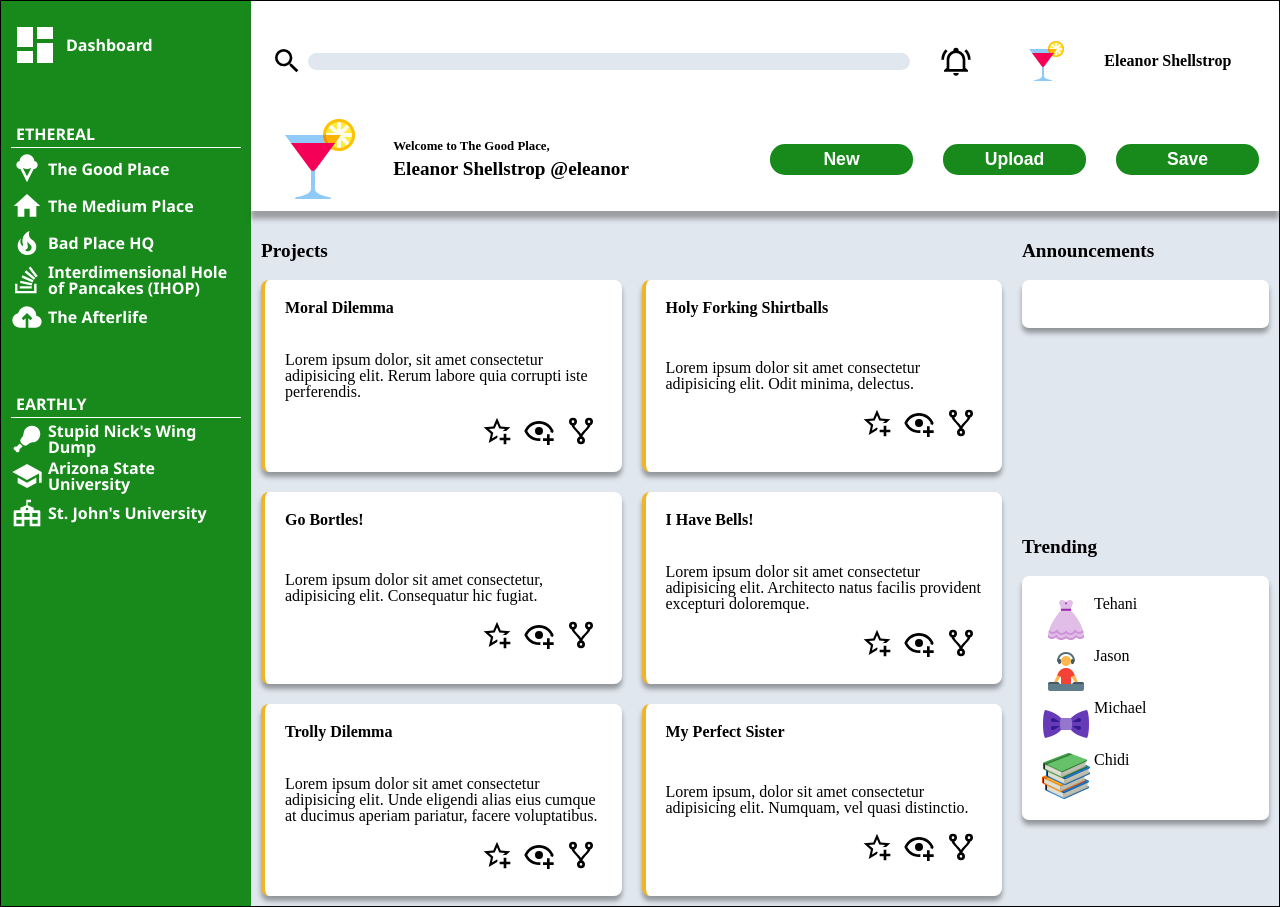
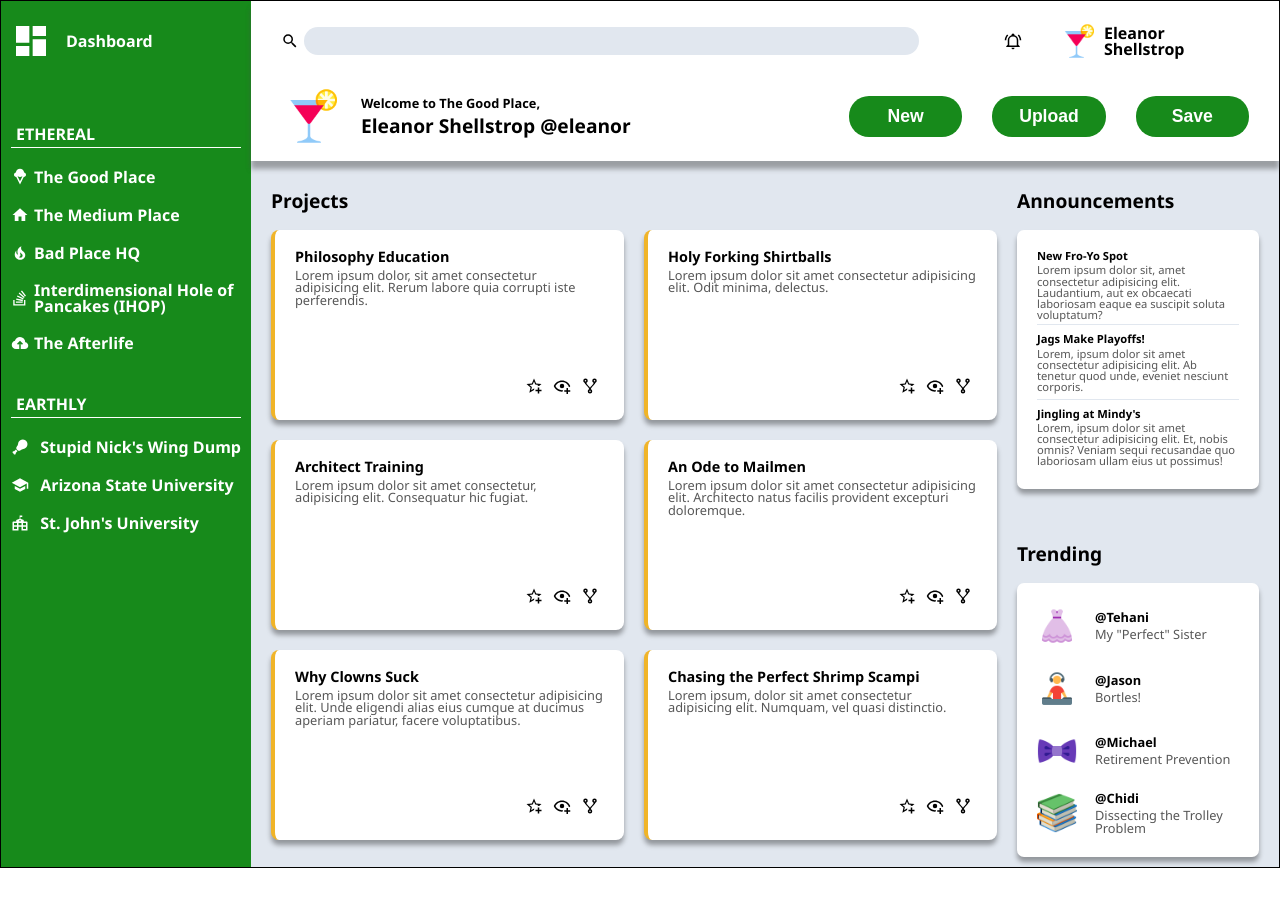
Before and after one commit to cbrad314/TOP-admin-dashboard, a plain HTML site: page index.html in a window 1280 px wide. After the commit the page ends 868 px from the top, so only its background shows below. Drawn offline with Linux system fonts and the light colour scheme.

Commit message:
Complete project

```diff
--- a/index.html
+++ b/index.html
@@ -82,7 +82,7 @@
                 <p class="title">Projects</p>
                 <div class="container">
                     <div class="card">
-                        <p class="title">Moral Dilemma</p>
+                        <p class="title">Philosophy Education</p>
                         <p>Lorem ipsum dolor, sit amet consectetur adipisicing elit. Rerum labore quia corrupti iste perferendis.</p>
                         <div class="card-actions">
                             <img class="icon" src="./images/svg/star-plus-outline.svg" alt="favorite" srcset="">
@@ -101,7 +101,7 @@
                         </div>
                     </div>
                     <div class="card">
-                        <p class="title">Go Bortles!</p>
+                        <p class="title">Architect Training</p>
                         <p>Lorem ipsum dolor sit amet consectetur, adipisicing elit. Consequatur hic fugiat.</p>
                         <div class="card-actions">
                             <img class="icon" src="./images/svg/star-plus-outline.svg" alt="favorite" srcset="">
@@ -110,7 +110,7 @@
                         </div>
                     </div>
                     <div class="card">
-                        <p class="title">I Have Bells!</p>
+                        <p class="title">An Ode to Mailmen</p>
                         <p>Lorem ipsum dolor sit amet consectetur adipisicing elit. Architecto natus facilis provident excepturi doloremque.</p>
                         <div class="card-actions">
                             <img class="icon" src="./images/svg/star-plus-outline.svg" alt="favorite" srcset="">
@@ -119,7 +119,7 @@
                         </div>
                     </div>
                     <div class="card">
-                        <p class="title">Trolly Dilemma</p>
+                        <p class="title">Why Clowns Suck</p>
                         <p>Lorem ipsum dolor sit amet consectetur adipisicing elit. Unde eligendi alias eius cumque at ducimus aperiam pariatur, facere voluptatibus.</p>
                         <div class="card-actions">
                             <img class="icon" src="./images/svg/star-plus-outline.svg" alt="favorite" srcset="">
@@ -128,7 +128,7 @@
                         </div>
                     </div>
                     <div class="card">
-                        <p class="title">My Perfect Sister</p>
+                        <p class="title">Chasing the Perfect Shrimp Scampi</p>
                         <p>Lorem ipsum, dolor sit amet consectetur adipisicing elit. Numquam, vel quasi distinctio.</p>
                         <div class="card-actions">
                             <img class="icon" src="./images/svg/star-plus-outline.svg" alt="favorite" srcset="">
@@ -141,16 +141,57 @@
             <div class="announcements">
                 <p class="title">Announcements</p>
                 <div class="container card">
+                    <div>
+                        <p class="title">New Fro-Yo Spot</p>
+                        <p>Lorem ipsum dolor sit, amet consectetur adipisicing elit. Laudantium, aut ex obcaecati laboriosam eaque ea suscipit soluta voluptatum?</p>
+                    </div>
+                    <div>
+                        <p class="title">Jags Make Playoffs!</p>
+                        <p>Lorem, ipsum dolor sit amet consectetur adipisicing elit. Ab tenetur quod unde, eveniet nesciunt corporis.</p>
+                    </div>
+                    <div>
+                        <p class="title">Jingling at Mindy's</p>
+                        <p>Lorem, ipsum dolor sit amet consectetur adipisicing elit. Et, nobis omnis? Veniam sequi recusandae quo laboriosam ullam eius ut possimus!</p>
+                    </div>
                 </div>
             </div>
 
             <div class="trending">
                 <p class="title">Trending</p>
                 <div class="container card">
-                    <img class="small" src="./images/icons8-wedding-dress-96.png" alt=""><p>Tehani</p>
-                    <img class="small" src="./images/icons8-dj-96.png" alt=""><p>Jason</p>
-                    <img class="small" src="./images/icons8-filled-bow-tie-96.png" alt=""><p>Michael</p>
-                    <img class="small" src="./images/icons8-books-emoji-96.png" alt=""><p>Chidi</p>
+                    <div>
+                        <img class="small" src="./images/icons8-wedding-dress-96.png" alt="">
+                        <div>
+                            <p class="title">@Tehani</p>
+                            <p>My "Perfect" Sister</p>
+                        </div>
+                    </div>
+                    <div>
+                        <img class="small" src="./images/icons8-dj-96.png" alt="">
+                        <div>
+                            <p class="title">@Jason</p>
+                            <p>Bortles!</p>
+                        </div>
+                    </div>
+                    <div>
+                        <img class="small" src="./images/icons8-filled-bow-tie-96.png" alt="">
+                        <div>
+                            <p class="title">@Michael</p>
+                            <p>Retirement Prevention</p>
+                        </div>
+                    </div>
+                    <div>
+                        <img class="small" src="./images/icons8-books-emoji-96.png" alt="">
+                        <div>
+                            <p class="title">@Chidi</p>
+                            <p>Dissecting the Trolley Problem</p>
+                        </div>
+                    </div>
+
+
+
+
+
                 </div>
 
             </div>
--- a/style.css
+++ b/style.css
@@ -2,6 +2,8 @@
     --primary: rgb(23 138 27);
     --secondary: rgb(225 231 239);
     --accent: rgb(240 180 40);
+    font-family:'Segoe UI', Tahoma, Geneva, Verdana, sans-serif;
+    color: rgb(87, 87, 87);
 }
 
 /* http://meyerweb.com/eric/tools/css/reset/
@@ -66,17 +68,27 @@ table {
     grid-column: 2 /-1;
     grid-row: 1;
     display: grid;
-    grid-template-rows: minmax(40px, 80px) minmax(40px, 80px);
+    grid-template-rows: minmax(40px, 60px) minmax(40px, 70px);
     box-shadow: 0px 8px 5px rgba(75, 75, 75, 0.466);
     gap: 10px;
     position: relative;
     z-index: 1;
-    padding: 20px;
+    padding: 10px 30px;
+    color: black;
+}
+.header>div{
+    display:grid;
+    gap: 30px;
 }
 .header>.top {
-    display:grid;
-    grid-template-columns: 2fr 1fr;
-    gap: 30px;
+    /* grid-template-columns: 2fr 1fr; */
+    grid-template-columns: minmax(300px,auto) minmax(200px, 300px);
+}
+.header>.bottom {
+
+    /* grid-template-columns: 400px minmax(300px, 400px); */
+    grid-template-columns: minmax(300px, 400px) minmax(200px, 400px);
+    justify-content: space-between;
 }
 .top>.search{
     display:grid;
@@ -86,30 +98,49 @@ table {
 }
 .search>input {
     background-color: var(--secondary);
-    border-radius: 10px;
+    border-radius: 16px;
     border-width: 0px;
+    min-height: 28px;
+}
 
-}
 .top>.account{
     display: grid;
     grid-template-columns: 1fr 1fr 2fr;
     gap:5px;
     align-items: center;
+    justify-items: right;
 }
-
 .icon {
-    height: 32px;
-    width: 32px;
+    height: 18px;
+    width: 18px;
 }
-
 .small {
-    height:48px;
-    width: 48px;
+    height:40px;
+    width: 40px;
 }
-.header>.bottom {
+.large {
+    height: 64px;
+    width: 64px;
+}
+.name {
+    font-weight: bolder;
+}
+.welcome {
     display:grid;
-    grid-template-columns: 1fr 1fr;
-    gap: 10px;
+    grid-template-columns: 1fr 4fr;
+    align-items: center;
+}
+.greeting {
+    display:grid;
+    grid-template-rows: 1fr 1fr;
+}
+.message {
+    font-size: .8rem;
+    font-weight: bolder;
+}
+.user {
+    font-weight: bolder;
+    font-size: 1.2rem;
 }
 .sidebar {
     grid-row: 1 / -1;
@@ -125,9 +156,9 @@ table {
 .main-content {
     background-color:var(--secondary);
     display: grid;
-    grid-template: repeat(2,minmax(200px, auto)) / 3fr 1fr;
+    grid-template: 1fr 1fr / 3fr 1fr;
     gap: 20px;
-    padding: 10px;
+    padding: 10px 20px;
 }
 .projects>.container{
     display: grid;
@@ -141,38 +172,21 @@ table {
     border-radius: 8px;
     box-shadow: 0px 5px 5px 0px rgba(0, 0, 0, 0.349);
     background-color: white;
-    /* min-height: 200px; */
+     min-height: 150px;
     display: grid;
-    grid-template-rows: 1fr auto 1fr;
+    grid-template-rows: auto 1fr auto;
     padding: 20px;
-    gap: 10px;
+    gap: 4px;
+}
+.projects .card .title {
+    font-size: .9rem;
 }
 
 .projects .card {
     border-left: 4px solid var(--accent);
+    font-size: .8rem;
 }
 
-.name {
-    font-weight: bolder;
-}
-.welcome {
-    display:grid;
-    grid-template-columns: 1fr 3fr;
-    align-items: center;
-}
-.greeting {
-    display:grid;
-    grid-template-rows: 1fr 1fr;
-}
-.message {
-    font-size: .8rem;
-    font-weight: bolder;
-}
-
-.user {
-    font-weight: bolder;
-    font-size: 1.2rem;
-}
 .actions {
     display:grid;
     grid-template-columns: repeat(3,1fr);
@@ -182,12 +196,14 @@ table {
 }
 button {
     background-color: var(--primary);
-    border-radius: 15px;
+    border-radius: 20px;
     color: white;
     font-weight: bold;
     font-size: 1.1rem;
-    padding: 5px 10px;
+    padding: 10px;
     border-width: 0px;
+
+
 
 }
 .sidebar p {
@@ -199,7 +215,7 @@ button {
     display:grid;
     grid-template-columns: 1fr auto;
     align-items: center;
-    gap: 5px;
+    gap: 20px 5px;
 }
 .sidebar>div:first-child{
     display:grid;
@@ -212,42 +228,71 @@ button {
 }
 .trending>.container {
     display: grid;
+    grid-template-rows: repeat(4,1fr);
+    gap:16px 0px;
+    background-color: white;
+    box-shadow: 0px 5px 5px 0px rgba(0, 0, 0, 0.349);
+    border-radius: 7px;
+    align-items: center;
+
+}
+.trending>.container>div {
+    display: grid;
     grid-template-columns: auto 1fr;
+    gap:0px 16px;
+    background-color: white;
+    align-items: center;
+    font-size: .8rem;
+
+}
+.trending>.container>div>div>p {
+    padding:2px
+}
+.announcements>.container {
+    display: grid;
+    grid-template-rows: 1fr 1fr 1fr;
     gap:4px;
     background-color: white;
     box-shadow: 0px 5px 5px 0px rgba(0, 0, 0, 0.349);
     border-radius: 7px;
+    font-size: .7rem;
+}
+.announcements>.container>div {
+    display: grid;
+    gap: 3px;
+    grid-template-rows: auto 1fr;
+    background-color: white;
+    padding: 8px 0px 0px 0px;
+    border-top: 1px solid var(--secondary);
 }
 
-.announcements>.container {
-    display: grid;
-    grid-template-columns: auto 1fr;
-    gap:4px;
-    background-color: white;
-    box-shadow: 0px 5px 5px 0px rgba(0, 0, 0, 0.349);
-    border-radius: 7px;
+.announcements>.container>div:first-child {
+    border-top: 0px;
+    padding: 0px
 }
 
+.title {
+    font-weight: bold;
+    color: black;
+}
 .sidebar .title {
     grid-column: 1 / -1;
     border-bottom: 1px solid white;
     padding: 5px;
+    color: white;
 }
 
 .trending>.title, .announcements>.title, .projects>.title {
-    font-weight: bold;
     font-size: 1.2rem;
     padding: 20px 0px;
 }
 
-.card>.title{
-    font-weight: bold;
-}
 .card-actions {
     display: flex;
     justify-items: flex-end;
     grid-template-columns: 1fr 1fr 1fr;
     justify-content:end;
+    align-self:end;
 }
 .card-actions>.icon {
     padding: 5px;
```
